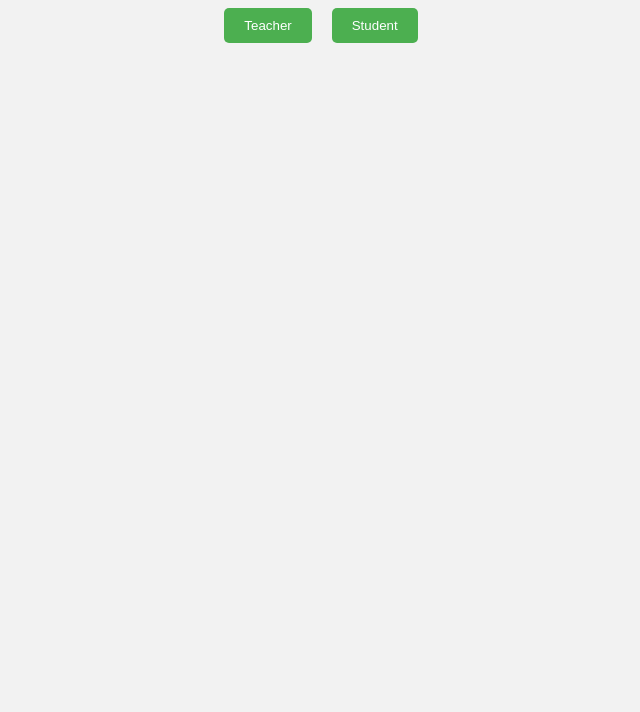
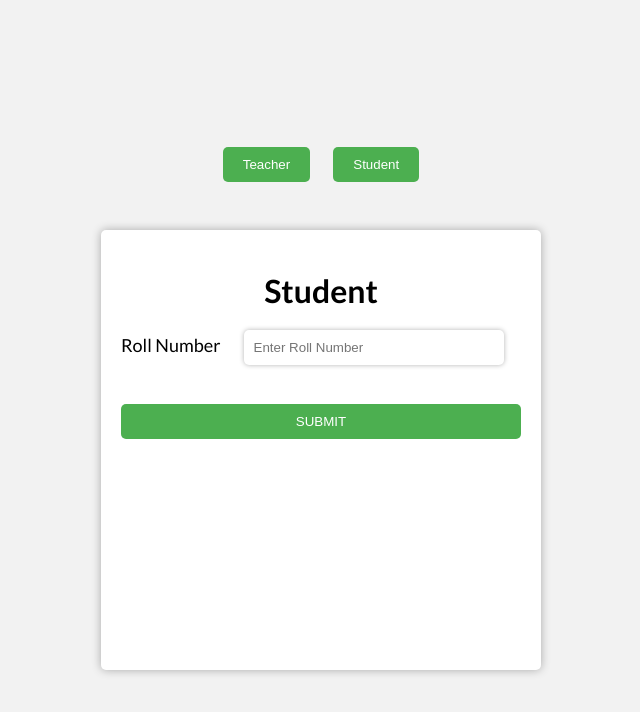
Before and after one commit to Aditi-Mokashi/Attendance-Montitoring, a plain HTML site: page 2.html in a window 1280 px wide. Shown: the whole page, without its empty margins (319-959 px from the left). Drawn offline with Linux system fonts and the light colour scheme.

Commit message:
Made Changes in Form

```diff
--- a/2.css
+++ b/2.css
@@ -1,10 +1,17 @@
 body {
   height: 100vh;
   background-color: #f2f2f2;
+  display: flex;
+  justify-content: center;
+  align-items: center;
+  flex-direction: column;
+  font-family: Lato, sans-serif;
+  /* text-align: center; */
 }
 
 .container {
   display: flex;
+  flex-direction: column;
   justify-content: center;
   align-items: center;
 }
@@ -22,6 +29,13 @@ body {
   align-self: center;
 }
 
+
+
+.options {
+  margin-bottom: 10%;
+}
+
+
 h1,
 h2 {
   text-align: center;
@@ -36,10 +50,13 @@ form {
 label {
   font-size: 18px;
   margin-bottom: 5px;
+  margin-right: 5%;
+  width: fit-content;
 }
 
 input[type="text"],
 input[type="password"] {
+  width: 60%;
   padding: 10px;
   margin-bottom: 20px;
   border-radius: 5px;
--- a/2.html
+++ b/2.html
@@ -1,36 +1,67 @@
 <!DOCTYPE html>
 <html>
+
 <head>
   <title>Attendance Monitoring</title>
+
+  <link rel="preconnect" href="https://fonts.googleapis.com">
+  <link rel="preconnect" href="https://fonts.gstatic.com" crossorigin>
+  <link href="https://fonts.googleapis.com/css2?family=Lato:wght@100;300;400;700;900&display=swap" rel="stylesheet">
+
   <link rel="stylesheet" type="text/css" href="2.css">
 </head>
+
 <body>
   <div class="container">
+    <div class="options">
       <button id="login-btn">Teacher</button>
       <button id="signup-btn">Student</button>
+    </div>
+
+    <div class="forms">
       <div class="login-box" id="login-box">
         <h1>Teacher</h1>
+
+        <div class="mainPageForms">
           <form>
+            <div class="usernameDiv">
               <label for="username">Username</label>
-        <input type="text" id="username" name="username" required>
+              <input type="text" id="username" name="username" placeholder="Enter Username" required>
+            </div>
+
+            <div class="passwordDiv">
               <label for="password">Password</label>
-        <input type="password" id="password" name="password" required>
+              <input type="password" id="password" name="password" placeholder="Enter Password" required>
+            </div>
             <input type="submit" value="Login">
           </form>
           <div class="signup-link">
             <a href="#">Don't have an account? Sign up here</a>
           </div>
         </div>
+
+      </div>
       <div class="signup-box" id="signup-box">
-        <h2>Student</h2>
+        <h1>Student</h1>
+
+
+        <div class="mainPageForms">
           <form id="signup-form">
-          <label for="new-roll-number">Roll Number:</label>
+            <div class="rollNumDiv">
+              <label for="new-roll-number">Roll Number</label>
               <input type="text" id="new-roll-number" name="new-roll-number" placeholder="Enter Roll Number" required>
+            </div>
+            <br>
             <input type="submit" value="SUBMIT">
           </form>
         </div>
+
+      </div>
+    </div>
+
   </div>
 
   <script src="2.js"></script>
 </body>
+
 </html>
--- a/2.js
+++ b/2.js
@@ -3,12 +3,15 @@ const signupBtn = document.getElementById("signup-btn");
 const loginBox = document.getElementById("login-box");
 const signupBox = document.getElementById("signup-box");
 
-loginBtn.addEventListener("click", function() {
+signupBox.classList.add("show");
+
+
+loginBtn.addEventListener("click", function () {
   loginBox.classList.add("show");
   signupBox.classList.remove("show");
 });
 
-signupBtn.addEventListener("click", function() {
+signupBtn.addEventListener("click", function () {
   signupBox.classList.add("show");
   loginBox.classList.remove("show");
 });
```
Lines whose indentation alone changed are shown as unchanged.
